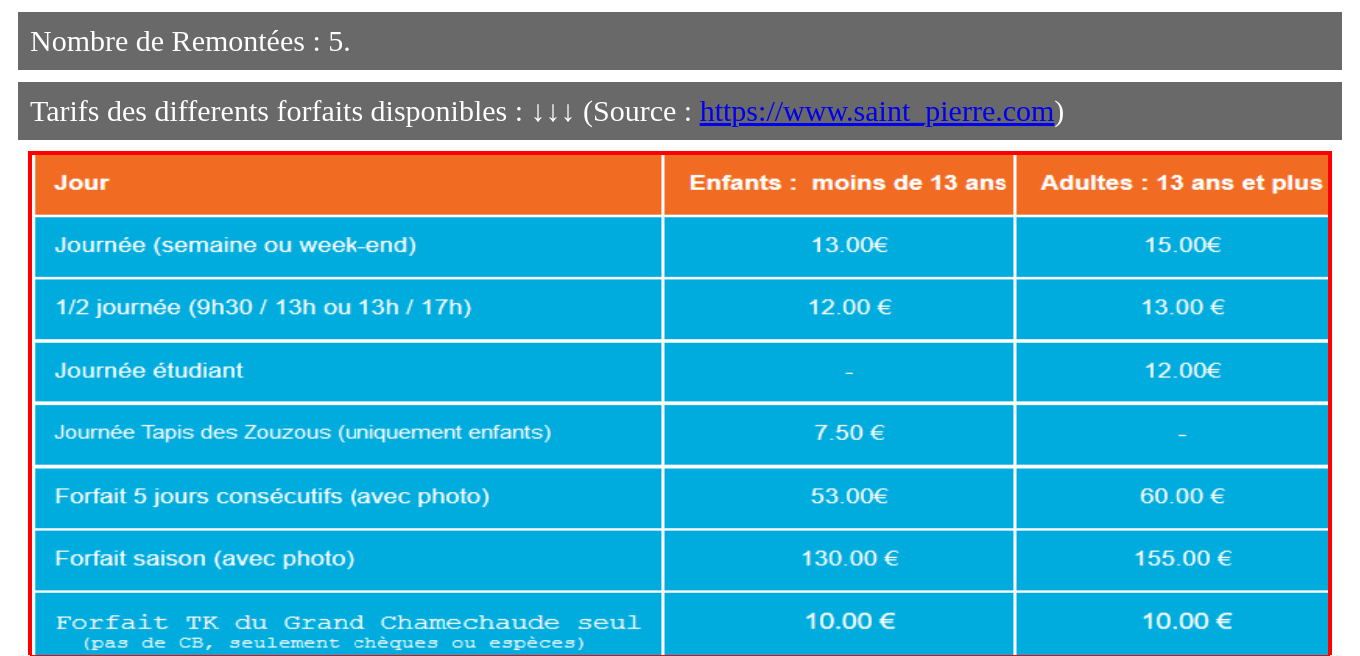
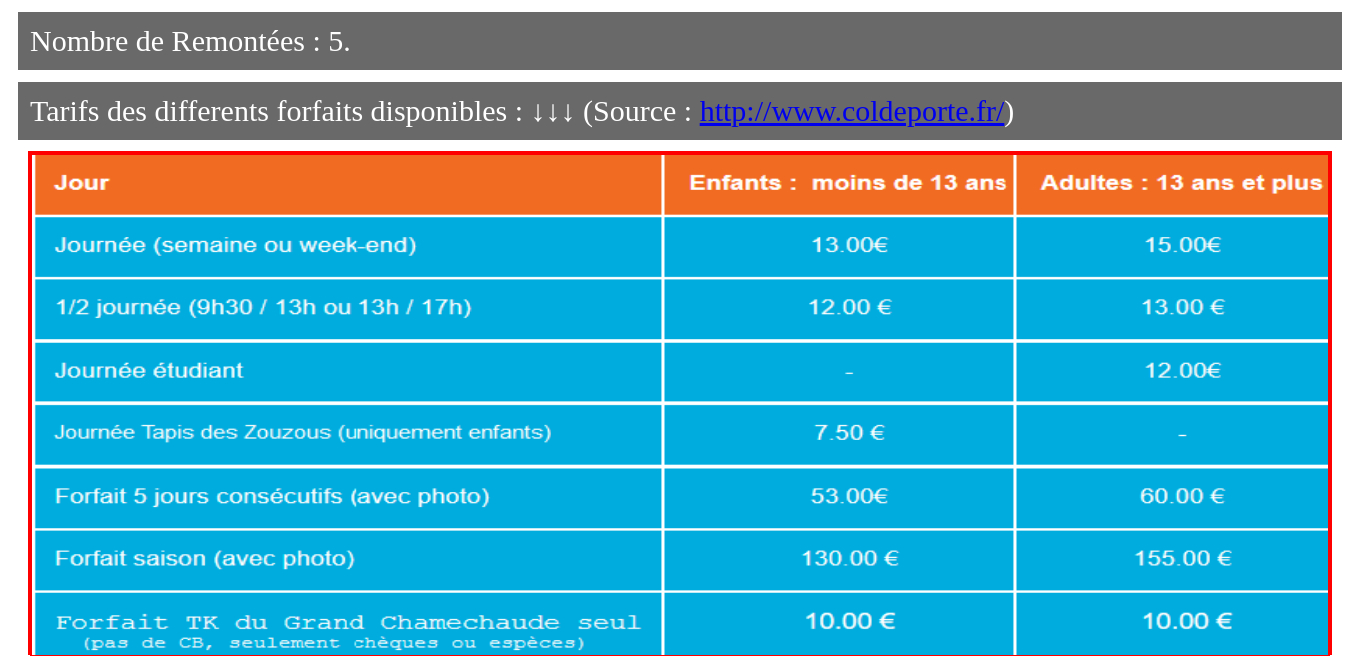
Before and after one commit to igordidier/projet-web, a PHP site: page /c2p.php in a window 1360 px wide. Shown: the part 622-1278 px from the top of the page. Run offline with PHP 8.4, Linux system fonts and the light colour scheme.

Commit message:
Update c2p.php

```diff
--- a/c2p.php
+++ b/c2p.php
@@ -45,7 +45,7 @@ Nombre de Remontées : 5.
 </p>
 
 <p class="texte_description">
-  Tarifs des differents forfaits disponibles : ↓↓↓ (Source : <a href="https://www.ski-alpin-chartreuse.com/tarifs" target="_blank"> https://www.saint_pierre.com</a>)
+  Tarifs des differents forfaits disponibles : ↓↓↓ (Source : <a href="http://www.coldeporte.fr/" target="_blank"> http://www.coldeporte.fr/</a>)
 </p>
 
 <div class="image3">
```
